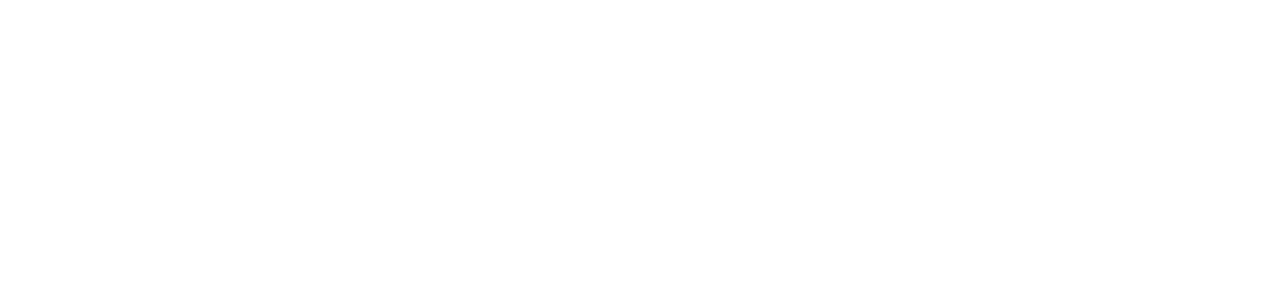
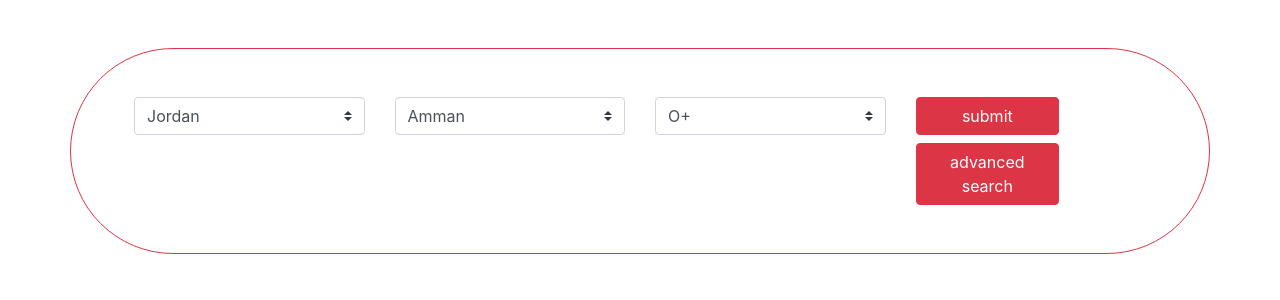
Before and after one commit to Undefined-Group/Blood-Donate-v0.0, a React (Create React App) app in the folder React/: page / in a window 1280 px wide. Shown: the top 300 px of the page. Built offline with nearby package versions, Linux system fonts and the light colour scheme; the HTML template or start-up script is replaced by a standard one.

Commit message:
“SearchComponent”

```diff
--- a/React/src/App.js
+++ b/React/src/App.js
@@ -1,26 +1,52 @@
 import React from 'react';
+import 'bootstrap/dist/css/bootstrap.min.css';
+import Search from './components/Search'
+
+
+
 // import { BrowserRouter as Router, Swich, Route } from 'react-router-dom'
 // import axios from './components/Axios';
 
 
 class App extends React.Component {
   state = {
-    search: []
+    Search: []
   }
 
+
   render() {
+
+
+
     return (
+
+
       <>
-        {/* <Router>
+        {/* <Router> */}
+<Search>
+
+
+
+</Search>
+
+
+        {/* ); */}
+
+
+
+
+        {/* </Router> */}
+
+      </>
+    );
+  }
+}
 
 
 
 
 
-        </Router> */}
-      </>
-    );
-  }
-}
+
+
 
 export default App;
--- /dev/null
+++ b/React/src/components/Search.js
@@ -0,0 +1,81 @@
+import React, { Component } from 'react'
+
+
+export default class Search extends Component {
+    state = {
+        country: '',
+        city: '',
+        bloodType: '',
+
+    }
+
+    changeValue = (e) => {
+        this.setState({ [e.target.name]: e.target.value })
+    }
+    render() {
+
+        return (
+            <React.Fragment>
+
+                <div className="container">
+                    <div className="row border border-danger rounded-pill mt-5 pb-5 pt-5 pr-5 pl-5 ">
+                        <div className="col-3">
+
+                               <select name="country" defaultValue={'Jordan'} id="country" className="custom-select" onChange={this.changeValue} >
+                                    <option value="Jordan">Jordan</option>
+                                </select>
+                            </div>
+
+                                  <div className="col-3">
+                                <select name="city"  defaultValue={'Amman'}  id="city" className="custom-select" onChange={this.changeValue}>
+                                    <option value="Amman" >Amman</option>
+                                    <option value="Irbid">Irbid</option>
+                                    <option value="Ajloun">Ajloun</option>
+                                    <option value="Jerash">Jerash</option>
+                                    <option value="Mafraq">Mafraq</option>
+                                    <option value="Balqa">Balqa</option>
+                                    <option value="Zarqa">Zarqa</option>
+                                    <option value="Madaba">Madaba</option>
+                                    <option value="Karak">Karak</option>
+                                    <option value="Tafilah">Tafilah</option>
+                                    <option value="Ma'an">Ma'an</option>
+                                    <option value="Aqaba">Aqaba</option>
+                                </select>
+                            </div>
+
+
+
+                            <div className="col-3">
+                                <select name="bloodType" defaultValue={'O+'} id="city" className="custom-select"
+                                    onChange={this.changeValue} >
+                                    <option value="O+" >O+</option>
+                                    <option value="O-">O-</option>
+                                    <option value="A+">A+</option>
+                                    <option value="A-">A-</option>
+                                    <option value="B+">B+</option>
+                                    <option value="B-">B-</option>
+                                    <option value="AB+">AB+</option>
+                                    <option value="AB-">AB-</option>
+                                </select>
+                            </div>
+
+
+                            <div className="col-2">
+                            <button type="submit"
+
+                                className="btn btn-danger btn-block">submit</button>
+                                   <button type="submit"
+
+className="btn btn-danger btn-block">advanced search</button>
+
+</div>
+                        </div>
+
+
+
+                    </div>
+
+            </React.Fragment>
+        )
+    }
+}
--- a/package.json
+++ b/package.json
@@ -13,9 +13,13 @@
   "author": "",
   "license": "ISC",
   "dependencies": {
+    "bootstrap": "^4.3.1",
     "cors": "^2.8.5",
     "express": "^4.17.1",
-    "mongoose": "^5.6.9"
+    "mongoose": "^5.6.9",
+    "react-dropdown-select": "^3.5.0",
+    "react-select": "^3.0.4",
+    "react-select-search": "^0.9.6"
   },
   "devDependencies": {
     "concurrently": "^4.1.2",
```
Also changed, not shown: React/package.json (line endings or trailing spaces), 1 other file (tests, documents, lock files or other folders).
